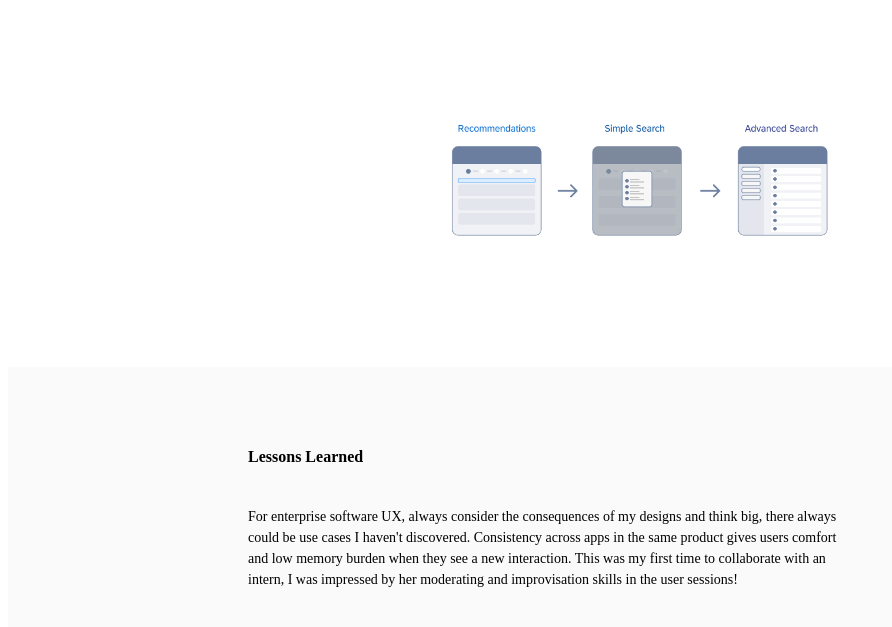
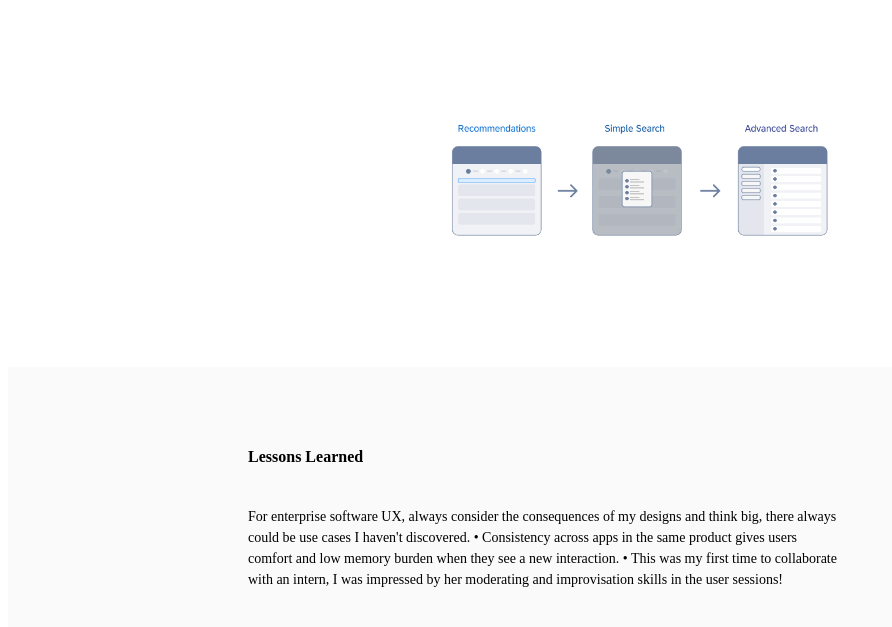
Before and after one commit to saebomk/portfolio-2020-V2, a Gatsby site: page /SupplierInvitationUX in a window 1280 px wide. Shown: the part 4868-5495 px from the top of the page, without its empty margins (0-892 px from the left). Built offline with nearby package versions, Linux system fonts and the light colour scheme; Gatsby itself is replaced by a stand-in of ours.

Commit message:
Added dots

```diff
--- a/src/pages/SupplierInvitationUX.js
+++ b/src/pages/SupplierInvitationUX.js
@@ -79,7 +79,7 @@ const SupplierInvitationUX = () => (
       logo=""
       title="Lessons Learned"
       subtitle=""
-      text="For enterprise software UX, always consider the consequences of my designs and think big, there always could be use cases I haven't discovered. Consistency across apps in the same product gives users comfort and low memory burden when they see a new interaction. This was my first time to collaborate with an intern, I was impressed by her moderating and improvisation skills in the user sessions!"
+      text="For enterprise software UX, always consider the consequences of my designs and think big, there always could be use cases I haven't discovered. • Consistency across apps in the same product gives users comfort and low memory burden when they see a new interaction. • This was my first time to collaborate with an intern, I was impressed by her moderating and improvisation skills in the user sessions!"
     />
 
     <div className="Footer">
```
